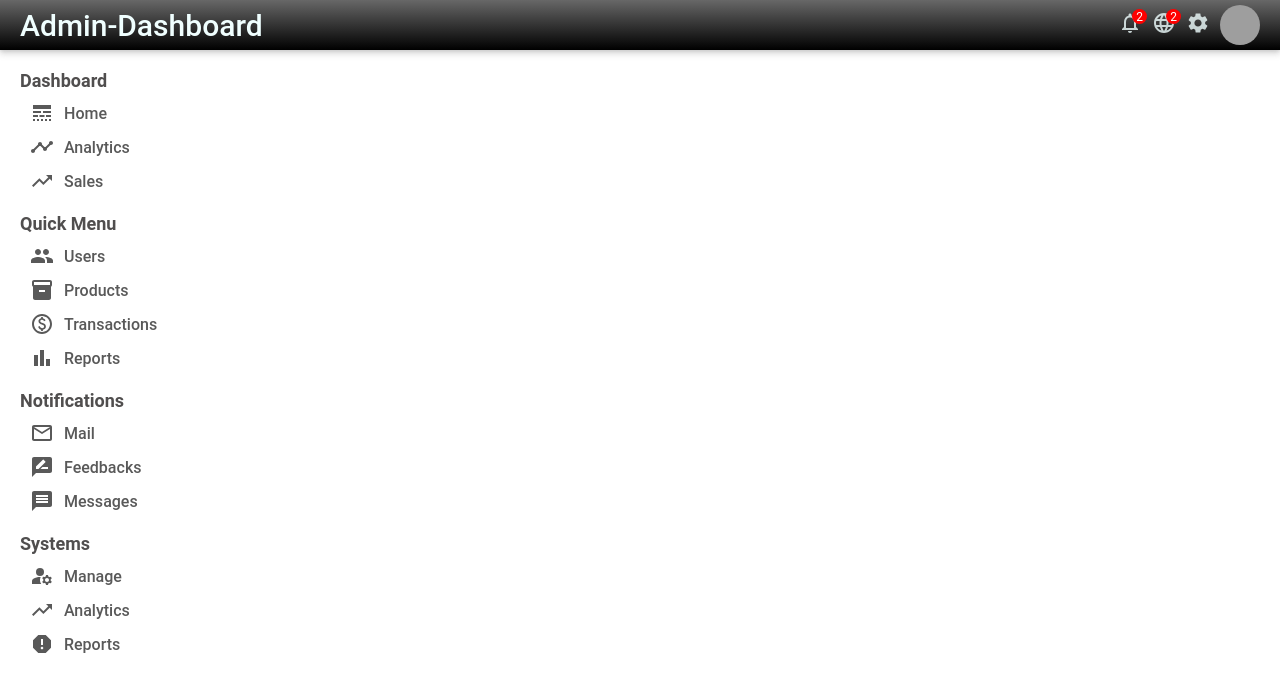
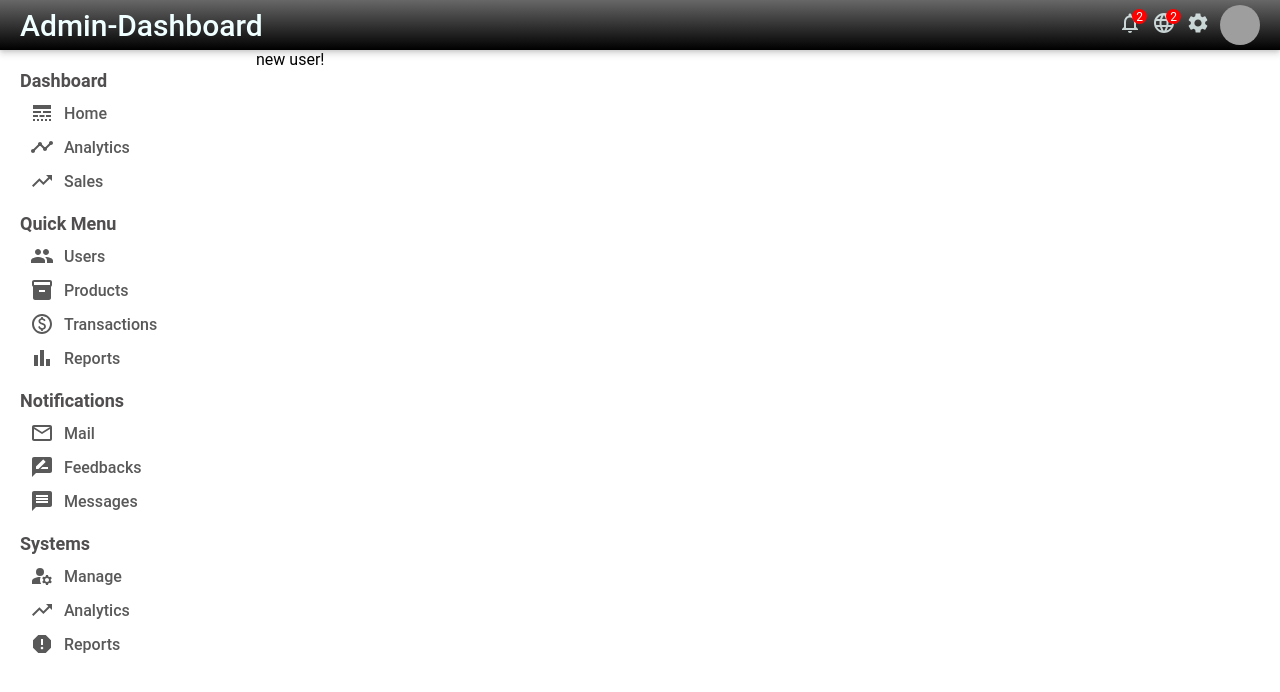
Before and after one commit to assaad-ali/admin-dashboard, a React (Create React App) app: page /newUser in a window 1280 px wide. Shown: the top 692 px of the page. Built offline with nearby package versions, Linux system fonts and the light colour scheme; grey boxes are pictures that could not be loaded.

Commit message:
feat: Add initial setup for NewUser component
-Create new route /newUser in App.jsx
-Create newUser component and its associated SCSS file

```diff
--- a/src/App.jsx
+++ b/src/App.jsx
@@ -5,6 +5,7 @@ import { Home } from "./pages/home/Home.jsx";
 import { BrowserRouter as Router, Routes, Route } from "react-router-dom";
 import { UserList } from "./pages/userList/UserList.jsx";
 import { User } from "./pages/user/User.jsx";
+import { NewUser } from "./pages/newUser/NewUser.jsx";
 
 function App() {
   return (
@@ -16,6 +17,7 @@ function App() {
           <Route path="/" element={<Home />} />
           <Route path="/users" element={<UserList />} />
           <Route path="/user/:userId" element={<User/>} />
+          <Route path="/newUser" element={<NewUser/>} />
         </Routes>
       </div>
     </Router>
--- /dev/null
+++ b/src/pages/newUser/NewUser.jsx
@@ -0,0 +1,9 @@
+ import "./newUser.scss"
+
+export const NewUser = () => {
+  return (
+    <div className="new-user">
+        new user!
+    </div>
+  )
+}
--- /dev/null
+++ b/src/pages/newUser/newUser.scss
@@ -0,0 +1,3 @@
+.new-user{
+    flex: 4;
+}
```
